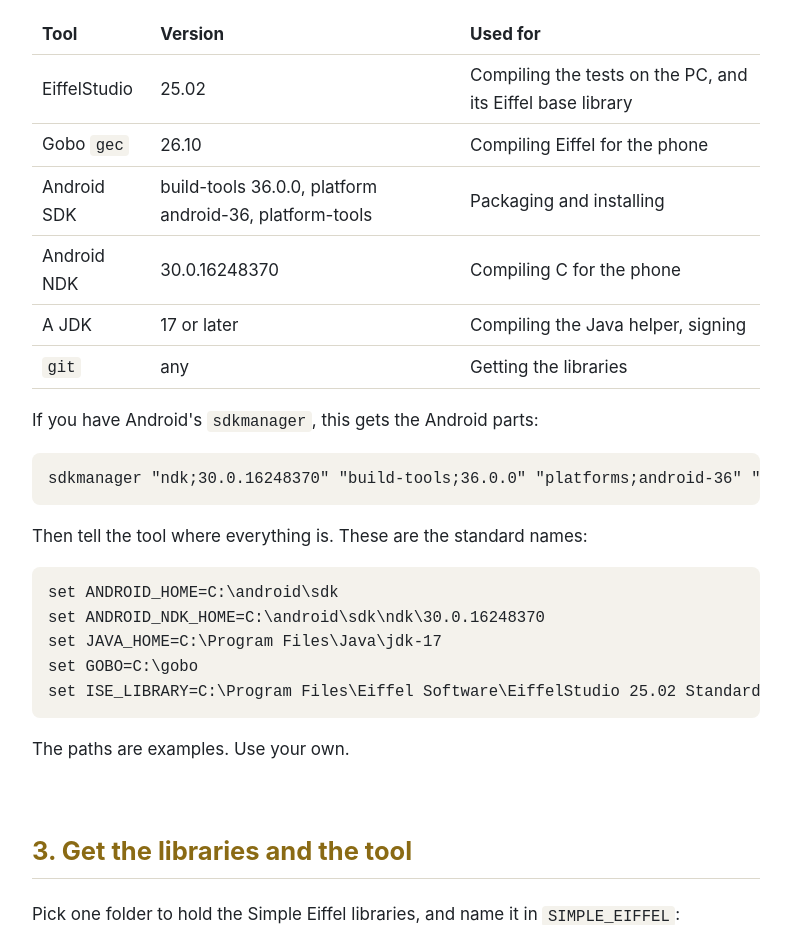
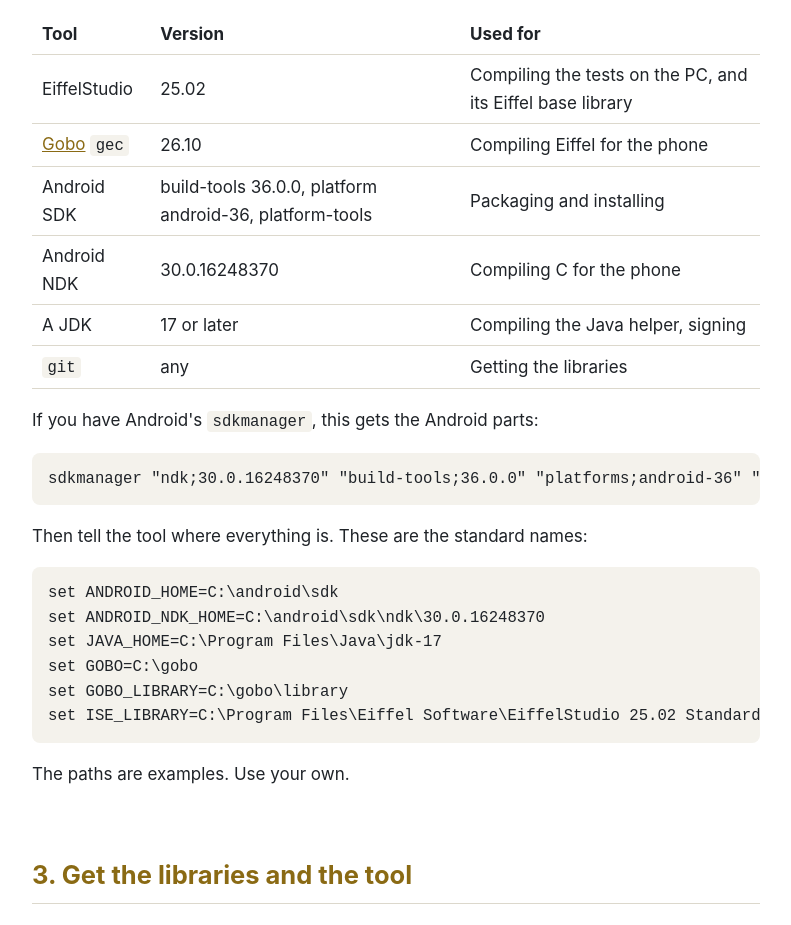
Before and after one commit to simple-eiffel/simple_phone_calc, a plain HTML site: page docs/index.html in a window 1280 px wide. Shown: the part 1953-2878 px from the top of the page, without its empty margins (244-1035 px from the left). Drawn offline with Linux system fonts and the light colour scheme.

Commit message:
The how-to names GOBO_LIBRARY and links to Gobo 26.10
Following the guide from an empty folder showed both were missing.

Co-Authored-By: Claude Opus 5.5 <noreply@anthropic.com>
Claude-Session: https://claude.ai/code/session_01LuozTEwh4nht4RCHdWGymQ

```diff
--- a/docs/index.html
+++ b/docs/index.html
@@ -49,7 +49,7 @@
 <td>Compiling the tests on the PC, and its Eiffel base library</td>
 </tr>
 <tr>
-<td>Gobo <code>gec</code></td>
+<td><a href="https://github.com/gobo-eiffel/gobo/releases/tag/gobo-26.10">Gobo</a> <code>gec</code></td>
 <td>26.10</td>
 <td>Compiling Eiffel for the phone</td>
 </tr>
@@ -83,6 +83,7 @@
 set ANDROID_NDK_HOME=C:\android\sdk\ndk\30.0.16248370
 set JAVA_HOME=C:\Program Files\Java\jdk-17
 set GOBO=C:\gobo
+set GOBO_LIBRARY=C:\gobo\library
 set ISE_LIBRARY=C:\Program Files\Eiffel Software\EiffelStudio 25.02 Standard
 </code></pre>
 <p>The paths are examples. Use your own.</p>
```
Also changed, not shown: 2 other files.
